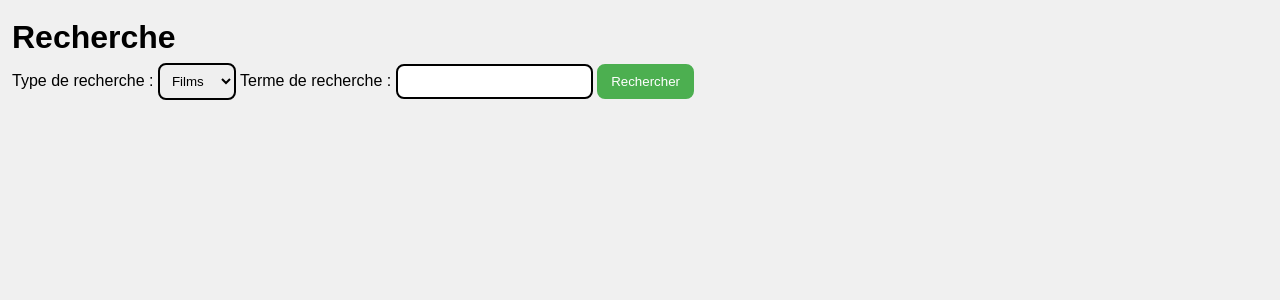
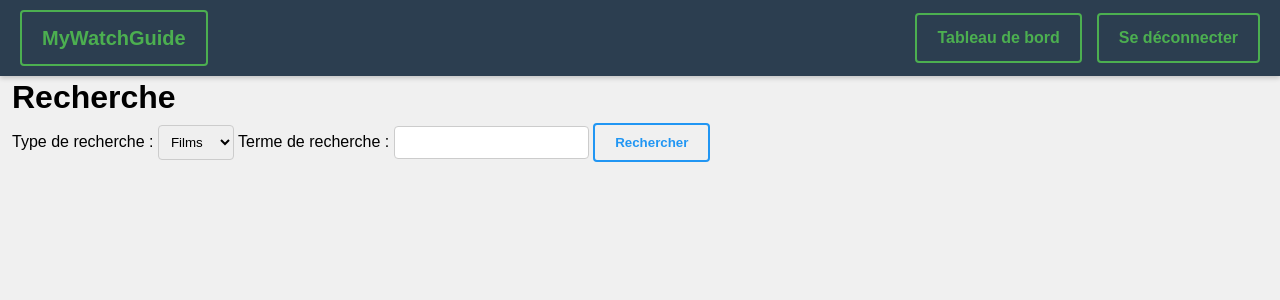
Before and after one commit to adriendeval/mywatchguide, a PHP site: page /search.php in a window 1280 px wide. Shown: the top 300 px of the page. Run offline with PHP 8.4, Linux system fonts and the light colour scheme; the visitor is signed in with stand-in values (Sample User, id 1); data that the repository does not hold is empty; some libraries are stand-ins or nearby versions.

Commit message:
Ajout de la page search.php

```diff
--- a/index.php
+++ b/index.php
@@ -6,6 +6,7 @@
     <link rel="stylesheet" href="style.css">
 </head>
 <body>
+    <?php include "navbar.php"; ?>
 
     <h1>MyWatchGuide</h1>
 
@@ -16,14 +17,11 @@
     require 'vendor/autoload.php';
 
     if (isset($_SESSION['username'])) {
-        // L'utilisateur est connecté, afficher un lien vers le dashboard
         echo "<a href='dashboard.php'><i class='fi fi-rr-dashboard'></i> Accéder au tableau de bord</a>";
     } else {
-        // Sinon, afficher les liens de connexion et d'inscription
         echo "<a href='register.php'><i class='fi fi-rr-user'></i> S'inscrire</a><br><br>";
         echo "<a href='login.php'><i class='fi fi-rr-sign-in-alt'></i> Se connecter</a>";
     }
     ?>
-
 </body>
 </html>
--- a/navbar.php
+++ b/navbar.php
@@ -1,9 +1,4 @@
 <?php
-
-// Ce fichier sera utilisé pour afficher la barre de navigation en haut de chaque page.
-// Il vérifie si l'utilisateur est connecté et affiche les liens correspondants.
-// Il est inclus dans chaque page qui nécessite une barre de navigation.
-// Le design sera beau et simple, avec un lien pour se déconnecter si l'utilisateur est connecté.
 
 session_start();
 
@@ -20,10 +15,31 @@ $dotenv->load();
 $log = new Logger('navbar');
 $log->pushHandler(new StreamHandler(__DIR__ . '/logs/app.log', Logger::INFO));
 
-if (isset($_SESSION['username'])) {
-    echo "<p><a href='logout.php'><i class='fi fi-rr-sign-out-alt'></i> Se déconnecter</a></p>";
-} else {
-    header('Location: login.php');
-}
-
 ?>
+<!DOCTYPE html>
+<html lang="fr">
+<head>
+    <meta charset="UTF-8">
+    <meta name="viewport" content="width=device-width, initial-scale=1.0">
+    <link rel="stylesheet" href="styles/navbar.css"> <!-- Lien vers le fichier CSS -->
+    <title>Navbar</title>
+</head>
+<body>
+    <nav class="navbar">
+        <div class="navbar-container">
+            <div class="navbar-left">
+                <a href="index.php" class="nav-link">MyWatchGuide</a>
+            </div>
+            <div class="navbar-right">
+                <?php if (isset($_SESSION['username'])): ?>
+                    <a href="dashboard.php" class="nav-link">Tableau de bord</a>
+                    <a href="logout.php" class="nav-link">Se déconnecter</a>
+                <?php else: ?>
+                    <a href="login.php" class="nav-link">Se connecter</a>
+                    <a href="register.php" class="nav-link">S'inscrire</a>
+                <?php endif; ?>
+            </div>
+        </div>
+    </nav>
+</body>
+</html>
--- a/register.php
+++ b/register.php
@@ -65,6 +65,8 @@ if ($_SERVER['REQUEST_METHOD'] === 'POST') {
     <link rel="stylesheet" href="style.css">
 </head>
 <body>
+    <?php include "navbar.php"; ?>
+
     <div class="container">
         <h1>Inscription</h1>
         <?php if (!empty($error)): ?>
--- a/search.php
+++ b/search.php
@@ -1,10 +1,14 @@
 <!DOCTYPE html>
-<html>
+<html lang="fr">
 <head>
-    <title>Recherche</title>
+    <meta charset="UTF-8">
+    <meta name="viewport" content="width=device-width, initial-scale=1.0">
+    <title>Recherche - MyWatchGuide</title>
     <link rel="stylesheet" href="style.css">
 </head>
 <body>
+    <?php include "navbar.php"; ?>
+
     <h1>Recherche</h1>
     <form action="search.php" method="post">
         <label for="search_type">Type de recherche :</label>
@@ -16,13 +20,9 @@
         <input type="text" name="search_term" id="search_term" required>
         <button type="submit">Rechercher</button>
     </form>
-</html>
 
     <?php
-
     // Cette page est utilisée pour effectuer une recherche de films ou séries sur TMDB et afficher les résultats.
-// Un <select> sera utilisé pour choisir entre les films et les séries.
-// Un champ de texte permettra de saisir le terme de recherche.
 
     // Chargement de l'autoloader de Composer
     require 'vendor/autoload.php';
@@ -57,7 +57,7 @@ if ($_SERVER['REQUEST_METHOD'] === 'POST') {
                 ]
             ]);
 
-        // Convertir la réponse JSON en tableau PHP
+            // Décode le JSON et récupère les données
             $data = json_decode($response->getBody(), true);
 
             // Afficher les résultats de la recherche
@@ -77,9 +77,22 @@ if ($_SERVER['REQUEST_METHOD'] === 'POST') {
                 } else {
                     echo "<p>Aucune description disponible.</p>";
                 }
-            echo "<form action='add_favorite.php' method='post'>";
+
+                // Affichage des étoiles pour la note moyenne
+                $rating = $result['vote_average'] / 2; // Convertir la note sur 10 en note sur 5
+                echo "<div class='rating' data-rating='{$rating}'></div>";
+
+                echo "<form action='actions/add_favorite.php' method='post' style='display:inline-block;'>";
                 echo "<input type='hidden' name='movie_id' value='{$result['id']}'>";
-            echo "<button type='submit' class='btnFavorite'><i class='fi fi-rr-heart'></i> Ajouter aux favoris</button>";
+                echo "<input type='hidden' name='user_id' value='{$_SESSION['user_id']}'>"; // Assurez-vous que `user_id` est défini dans la session
+                echo "<button type='submit' class='btnFavorite'><i class='fi fi-rr-heart'></i> + Favoris</button>";
+                echo "</form>";
+
+                echo "<form action='actions/add_rating.php' method='post' style='display:inline-block;'>";
+                echo "<input type='hidden' name='movie_id' value='{$result['id']}'>";
+                echo "<input type='hidden' name='user_id' value='{$_SESSION['user_id']}'>"; // Assurez-vous que `user_id` est défini dans la session
+                echo "<input type='number' name='rating' min='1' max='10' placeholder='Note (1-10)' required>";
+                echo "<button type='submit' class='btnRating'><i class='fi fi-rr-star'></i> Noter</button>";
                 echo "</form>";
                 echo "</div>";
             }
@@ -89,5 +102,6 @@ if ($_SERVER['REQUEST_METHOD'] === 'POST') {
             echo 'Une erreur est survenue. Veuillez réessayer.';
         }
     }
-
     ?>
+</body>
+</html>
--- a/style.css
+++ b/style.css
@@ -22,12 +22,14 @@
     padding: 0;
 }
 
+/* Ajout d'un espace pour le contenu sous la navbar */
 body {
     margin: 12px;
     padding: 0;
     background-color: var(--background-color);
     color: var(--text-color);
     line-height: 1.6;
+    padding-top: 60px; /* Ajuste cette valeur en fonction de la hauteur de la navbar */
 }
 
 .notation {
@@ -39,92 +41,71 @@ body {
     vertical-align: -2px;
 }
 
-/* Liens avec des styles modernes */
-a {
+/* Simplification des boutons */
+a, input[type="submit"], button {
     display: inline-block;
-    padding: 8px 12px;
+    padding: 10px 20px;
     text-decoration: none;
-    border-radius: var(--border-radius);
+    border: 2px solid var(--primary-color);
+    border-radius: 4px;
+    background-color: transparent; /* Pas de fond */
+    color: var(--primary-color);
     font-weight: bold;
-    transition: background-color var(--transition-speed), color var(--transition-speed);
+    text-align: center;
+    cursor: pointer;
+    transition: background-color var(--transition-speed), color var(--transition-speed), border-color var(--transition-speed);
 }
 
-a[href="logout.php"] {
-    color: white;
-    background-color: var(--danger-color);
-    border: 2px solid var(--danger-color);
+a:hover, input[type="submit"]:hover, button:hover {
+    background-color: var(--primary-color); /* Fond coloré au survol */
+    color: white; /* Texte blanc */
+    border-color: var(--primary-color); /* Bordure assortie */
 }
 
-a[href="logout.php"]:hover {
+/* Boutons spécifiques */
+a[href="logout.php"],
+a[href="popular.php"],
+a[href="dashboard.php"],
+a[href="login.php"],
+a[href="index.php"],
+.btnTMDB,
+.btnFavorite {
+    all: unset; /* Réinitialise tous les styles */
+    display: inline-block;
+    padding: 10px 20px;
+    text-decoration: none;
+    border: 2px solid var(--secondary-color);
+    border-radius: 4px;
     background-color: transparent;
-    color: var(--danger-color);
+    color: var(--secondary-color);
+    font-weight: bold;
+    text-align: center;
+    cursor: pointer;
+    transition: background-color var(--transition-speed), color var(--transition-speed), border-color var(--transition-speed);
 }
 
-a[href="popular.php"],
-a[href="dashboard.php"],
-a[href="login.php"] {
-    color: white;
-    background-color: var(--primary-color);
-    border: 2px solid var(--primary-color);
+a[href="logout.php"]:hover,
+a[href="popular.php"]:hover,
+a[href="dashboard.php"]:hover,
+a[href="login.php"]:hover,
+a[href="index.php"]:hover,
+.btnTMDB:hover,
+.btnFavorite:hover {
+    background-color: var(--secondary-color); /* Fond coloré au survol */
+    color: white; /* Texte blanc */
+    border-color: var(--secondary-color); /* Bordure assortie */
 }
 
-a[href="popular.php"]:hover,
-a[href="dashboard.php"]:hover,
-a[href="login.php"]:hover {
-    background-color: transparent;
-    color: var(--primary-color);
-}
-
-.btnTMDB {
-    color: white;
-    background-color: var(--warning-color);
-    border: 2px solid var(--warning-color);
-    text-align: center;
-
-}
-
-.btnTMDB:hover {
-    background-color: transparent;
-    color: var(--warning-color);
-}
-
-a[href="index.php"] {
-    color: white;
-    background-color: var(--purple-color);
-    border: 2px solid var(--purple-color);
-}
-
-a[href="index.php"]:hover {
-    background-color: transparent;
-    color: var(--purple-color);
-}
-
-/* Boutons */
-input[type="submit"], button[type="submit"] {
-    color: white;
-    background-color: var(--secondary-color);
-    padding: 8px 12px;
-    border-radius: var(--border-radius);
-    border: 2px solid var(--secondary-color);
-    cursor: pointer;
-    transition: background-color var(--transition-speed), color var(--transition-speed);
-}
-
-input[type="submit"]:hover, button[type="submit"]:hover {
-    background-color: transparent;
-    color: var(--secondary-color);
-}
-
-/* Champs de formulaire */
-input[type="text"], input[type="password"], input[type="email"] {
+/* Champs de formulaire simplifiés */
+input[type="text"], input[type="password"], input[type="email"], select {
     padding: 8px;
-    border-radius: var(--border-radius);
-    border: 2px solid var(--text-color);
+    border: 1px solid #ccc;
+    border-radius: 4px;
     outline: none;
     transition: border-color var(--transition-speed);
 }
 
-input[type="text"]:focus, input[type="password"]:focus, input[type="email"]:focus {
+input[type="text"]:focus, input[type="password"]:focus, input[type="email"]:focus, select:focus {
     border-color: var(--primary-color);
 }
 
@@ -223,49 +204,50 @@ img:hover {
     transition: color var(--transition-speed);
 }
 
-.btnFavorite {
+/* Navbar */
+.navbar {
+    position: fixed;
+    top: 0;
+    left: 0;
+    width: 100%;
+    background-color: #2c3e50; /* Gris foncé */
     color: white;
-    background-color: var(--secondary-color);
-    padding: 8px 12px;
-    border-radius: var(--border-radius);
-    border: 2px solid var(--secondary-color);
-    cursor: pointer;
-    transition: background-color var(--transition-speed), color var(--transition-speed);
-    text-align: center;
-}
-
-.btnFavorite:hover {
-    background-color: transparent;
-    color: var(--secondary-color);
-}
-
-/* Navbar */
-
-.navbar {
+    padding: 10px 20px;
+    box-shadow: 0 2px 5px rgba(0, 0, 0, 0.2);
+    z-index: 1000;
     display: flex;
     justify-content: space-between;
     align-items: center;
-    padding: 16px 0;
-    background-color: var(--primary-color);
-    color: white;
 }
 
-.navbar a {
+.navbar-container {
+    width: 100%;
+    display: flex;
+    justify-content: space-between;
+    align-items: center;
+}
+
+.navbar-left {
+    font-size: 20px;
+    font-weight: bold;
+}
+
+.navbar-right {
+    display: flex;
+    gap: 15px;
+}
+
+/* Liens simples pour la navbar */
+.nav-link {
     color: white;
     text-decoration: none;
+    font-size: 16px;
     padding: 8px 12px;
-    border-radius: var(--border-radius);
-    transition: background-color var(--transition-speed), color var(--transition-speed);
+    transition: color var(--transition-speed);
 }
 
-.navbar a:hover {
-    background-color: white;
-    color: var(--primary-color);
-}
-
-.navbar .logo {
-    font-family: 'Oswald', sans-serif;
-    font-size: 1.5em;
+.nav-link:hover {
+    color: var(--secondary-color); /* Change la couleur au survol */
 }
 
 /* Footer */
@@ -315,18 +297,6 @@ footer {
     }
 }
 
-select {
-    padding: 8px;
-    border-radius: var(--border-radius);
-    border: 2px solid var(--text-color);
-    outline: none;
-    transition: border-color var(--transition-speed);
-}
-
-select:focus {
-    border-color: var(--primary-color);
-}
-
 /* Tableaux */
 
 table {
```
Also changed, not shown: actions/add_favorite.php (added, +52 -0 lines), actions/add_rating.php (added, +50 -0 lines), dashboard.php (+9 -10 lines), login.php (+7 -9 lines), popular.php (+6 -8 lines), 2 other files. Lines whose indentation alone changed are shown as unchanged.
